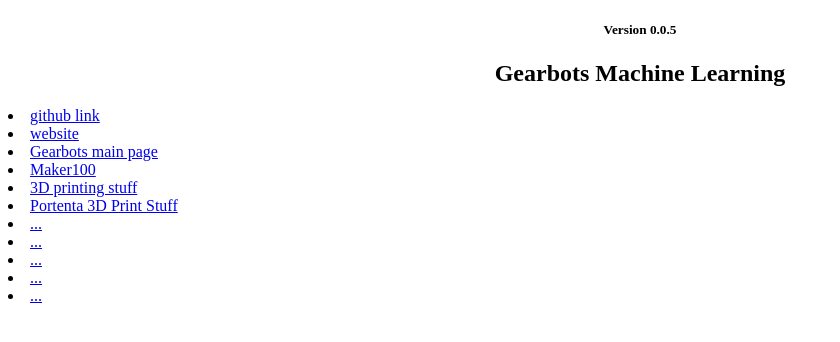
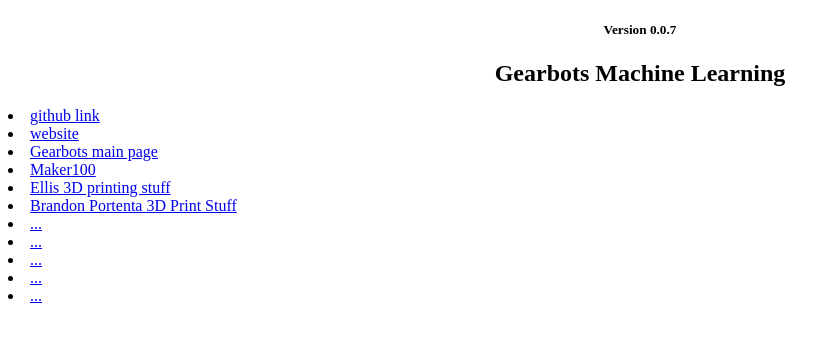
Before and after one commit to Machinelearning3Dprinting/gearbot_brandon, a plain HTML site: page public/index.html in a window 1280 px wide. Shown: the whole page, without its empty margins (0-840 px from the left). Drawn offline with Linux system fonts and the light colour scheme.

Commit message:
Update index.html

```diff
--- a/public/index.html
+++ b/public/index.html
@@ -2,7 +2,7 @@
 <html>
 <body>
 
-<h5 align=center> Version 0.0.5 </h5>
+<h5 align=center> Version 0.0.7 </h5>
 
 <h2 align=center> Gearbots Machine Learning </h2>
 
@@ -12,9 +12,9 @@
 
 <li><a href="https://github.com/hpssjellis/machine-learning-gearbots-jer">Gearbots main page</a>
 <li><a href="https://github.com/hpssjellis/maker100">Maker100</a>
-<li><a href="https://github.com/hpssjellis/my-3D-printing-stl">3D printing stuff</a>
+<li><a href="https://github.com/hpssjellis/my-3D-printing-stl">Ellis 3D printing stuff</a>
 
-<li><a href="https://github.com/Machinelearning3Dprinting/gearbot_brandon/tree/main/3D%20Print%20Stuff">Portenta 3D Print Stuff</a>
+<li><a href="https://github.com/Machinelearning3Dprinting/gearbot_brandon/tree/main/3D%20Print%20Stuff">Brandon Portenta 3D Print Stuff</a>
 <li><a href="test.html">...</a>
 <li><a href="test.html">...</a>
 <li><a href="test.html">...</a>
```
